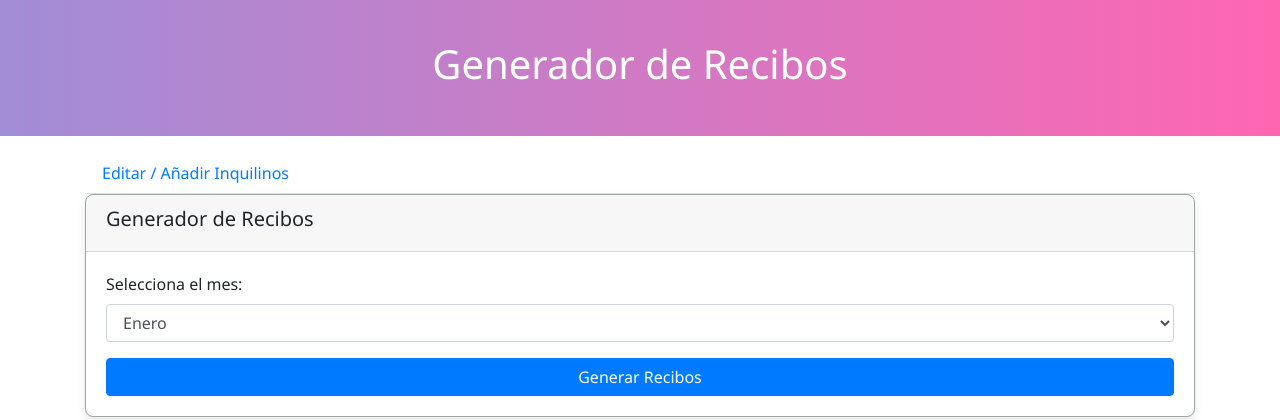
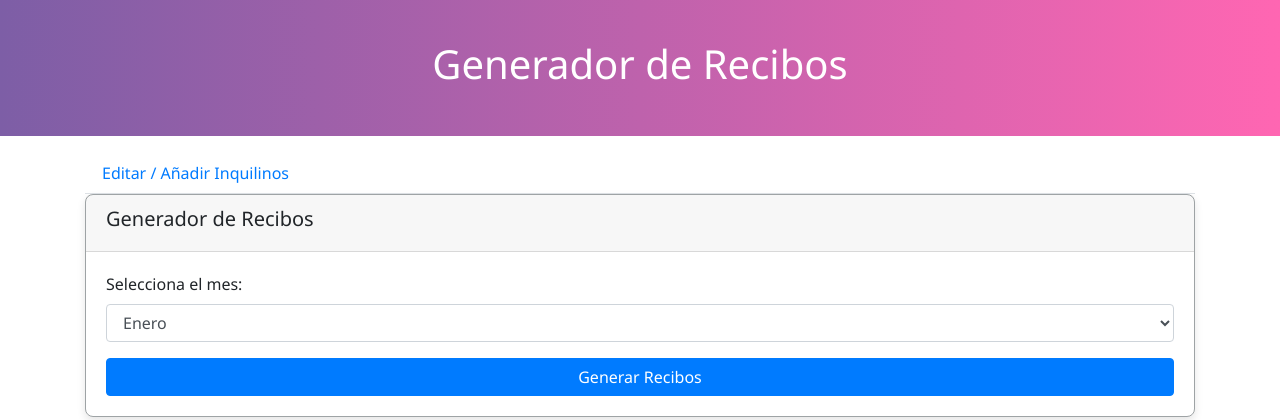
Before and after one commit to DonPon/recibos_django, a Django app: page / in a window 1280 px wide. Shown: the top 420 px of the page. Run offline with Django 4.2, Linux system fonts and the light colour scheme; some libraries are stand-ins or nearby versions.

Commit message:
Actualizar base.html

```diff
--- a/recibos/templates/recibos/base.html
+++ b/recibos/templates/recibos/base.html
@@ -17,7 +17,7 @@
         }
 
         header {
-    background: linear-gradient(to right, #a18dd6, #ff66b2);
+    background: linear-gradient(to right, #7d5ea6, #ff66b2);
     color: white;
     text-align: center;
     padding: 1rem;
```
